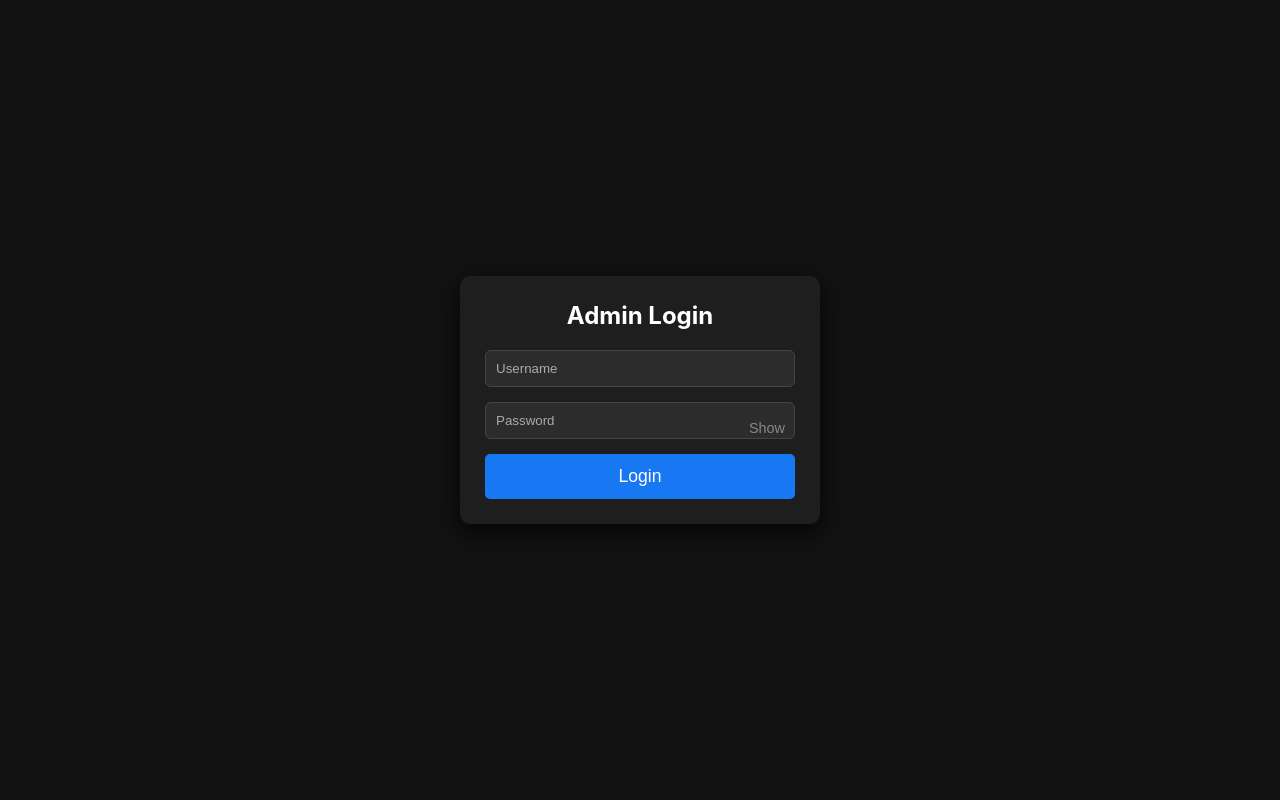
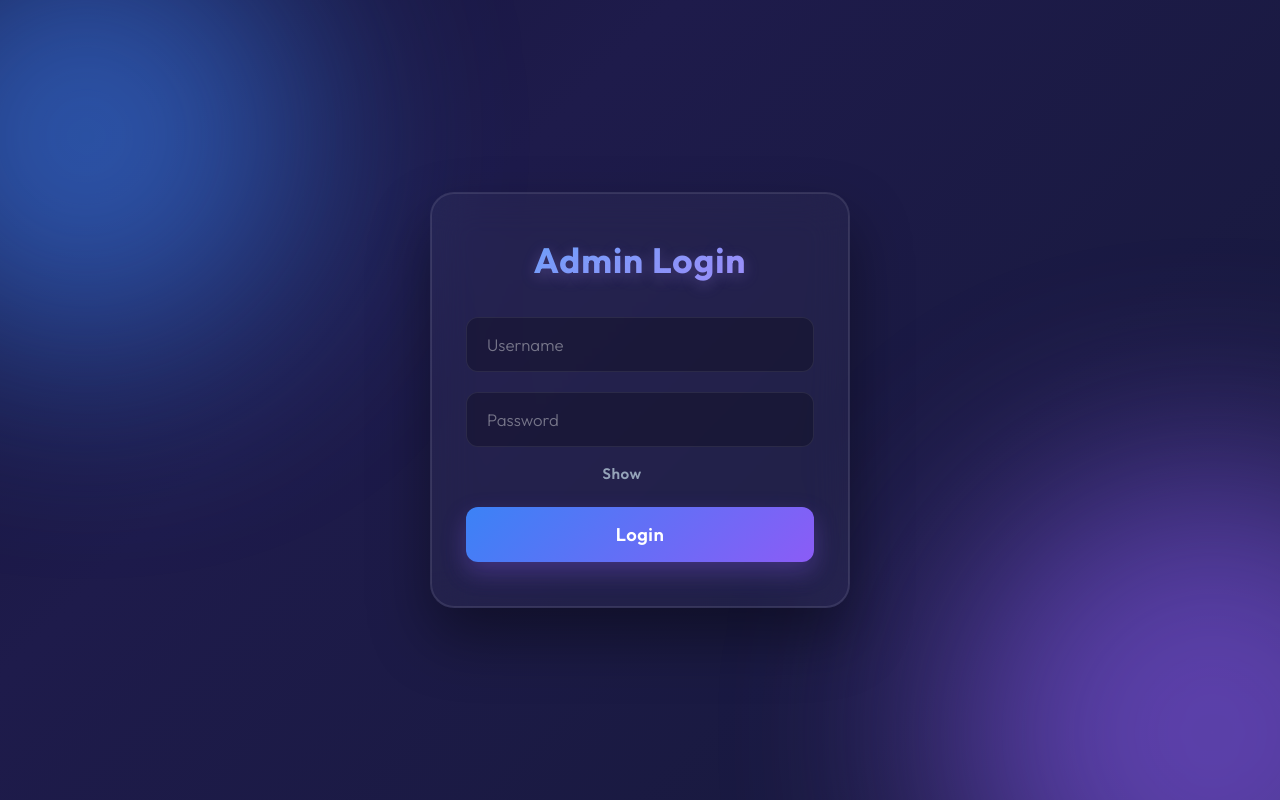
Before and after one commit to sujatapatel7827-maker/Library-Management-System, a React (Vite) app in the folder frontend/: page / in a window 1280 px wide. Built offline with nearby package versions, Linux system fonts and the light colour scheme; no server answers.

Commit message:
Redesign Admin Login page to premium glassmorphism UI

```diff
--- a/frontend/src/pages/AdminLogin.css
+++ b/frontend/src/pages/AdminLogin.css
@@ -1,55 +1,159 @@
+@import url('https://fonts.googleapis.com/css2?family=Outfit:wght@300;400;500;600;700&display=swap');
+
 .login-wrapper {
   height: 100vh;
   display: flex;
   justify-content: center;
   align-items: center;
-  background-color: #121212;
+  /* Premium animated gradient background */
+  background: linear-gradient(-45deg, #0f172a, #1e1b4b, #020617, #312e81);
+  background-size: 400% 400%;
+  animation: gradientBG 15s ease infinite;
+  font-family: 'Outfit', sans-serif;
+  overflow: hidden;
+  position: relative;
 }
 
+@keyframes gradientBG {
+  0% { background-position: 0% 50%; }
+  50% { background-position: 100% 50%; }
+  100% { background-position: 0% 50%; }
+}
+
+/* Subtle background glowing orbs */
+.login-wrapper::before,
+.login-wrapper::after {
+  content: '';
+  position: absolute;
+  border-radius: 50%;
+  filter: blur(100px);
+  z-index: 1;
+  opacity: 0.6;
+  animation: float 10s infinite ease-in-out alternate;
+}
+
+.login-wrapper::before {
+  width: 400px;
+  height: 400px;
+  background: #3b82f6;
+  top: -100px;
+  left: -150px;
+}
+
+.login-wrapper::after {
+  width: 500px;
+  height: 500px;
+  background: #8b5cf6;
+  bottom: -150px;
+  right: -150px;
+  animation-delay: -5s;
+}
+
+@keyframes float {
+  0% { transform: translate(0, 0) scale(1); }
+  100% { transform: translate(40px, 40px) scale(1.1); }
+}
+
+/* Glassmorphism Card */
 .login-card {
   width: 90%;
-  max-width: 360px;
-  padding: 25px;
-  background: #1e1e1e;
-  border-radius: 10px;
-  box-shadow: 0 8px 25px rgba(0, 0, 0, 0.8);
+  max-width: 420px;
+  padding: 45px 35px;
+  background: rgba(255, 255, 255, 0.03);
+  backdrop-filter: blur(20px);
+  -webkit-backdrop-filter: blur(20px);
+  border: 1px solid rgba(255, 255, 255, 0.08);
+  border-radius: 24px;
+  box-shadow: 0 30px 60px rgba(0, 0, 0, 0.4), inset 0 0 0 1px rgba(255, 255, 255, 0.1);
   text-align: center;
+  position: relative;
+  z-index: 10;
+  transition: transform 0.4s cubic-bezier(0.175, 0.885, 0.32, 1.275), box-shadow 0.4s ease;
+}
+
+.login-card:hover {
+  transform: translateY(-8px);
+  box-shadow: 0 40px 80px rgba(0, 0, 0, 0.6), inset 0 0 0 1px rgba(255, 255, 255, 0.2);
 }
 
 .login-card h2 {
-  margin-bottom: 20px;
+  margin-bottom: 35px;
   color: #ffffff;
+  font-size: 2.2rem;
+  font-weight: 700;
+  letter-spacing: 1px;
+  background: linear-gradient(135deg, #60a5fa 0%, #a78bfa 100%);
+  -webkit-background-clip: text;
+  -webkit-text-fill-color: transparent;
+  text-shadow: 0px 4px 15px rgba(167, 139, 250, 0.3);
 }
 
 .login-card input {
   width: 100%;
-  padding: 10px;
-  margin-bottom: 15px;
-  background: #2c2c2c;
-  border: 1px solid #444;
+  padding: 16px 20px;
+  margin-bottom: 20px;
+  background: rgba(0, 0, 0, 0.25);
+  border: 1px solid rgba(255, 255, 255, 0.08);
   color: #fff;
-  border-radius: 6px;
+  border-radius: 12px;
+  font-size: 1.05rem;
+  font-family: inherit;
+  transition: all 0.3s ease;
+  box-sizing: border-box;
 }
 
 .login-card input::placeholder {
-  color: #aaa;
+  color: rgba(255, 255, 255, 0.4);
+  font-weight: 300;
+}
+
+.login-card input:focus {
+  outline: none;
+  border-color: #8b5cf6;
+  background: rgba(0, 0, 0, 0.4);
+  box-shadow: 0 0 20px rgba(139, 92, 246, 0.25);
+  transform: translateY(-2px);
 }
 
 .login-card button {
   width: 100%;
-  padding: 12px;
-  background: #1877f2;
+  padding: 16px;
+  margin-top: 15px;
+  background: linear-gradient(135deg, #3b82f6 0%, #8b5cf6 100%);
   color: #ffffff;
   border: none;
-  border-radius: 5px;
-  font-size: 1.1rem;
-  font-weight: 500;
+  border-radius: 12px;
+  font-size: 1.15rem;
+  font-weight: 600;
+  font-family: inherit;
+  letter-spacing: 0.5px;
   cursor: pointer;
-  transition: background 0.3s;
+  transition: all 0.3s ease;
+  box-shadow: 0 10px 25px rgba(139, 92, 246, 0.3);
+  position: relative;
+  overflow: hidden;
+}
+
+.login-card button::before {
+  content: '';
+  position: absolute;
+  top: 0; left: -100%;
+  width: 100%; height: 100%;
+  background: linear-gradient(90deg, transparent, rgba(255,255,255,0.25), transparent);
+  transition: left 0.6s ease;
+}
+
+.login-card button:hover::before {
+  left: 100%;
 }
 
 .login-card button:hover {
-  background: #166fe5;
+  transform: translateY(-3px);
+  box-shadow: 0 15px 35px rgba(139, 92, 246, 0.5);
+}
+
+.login-card button:active {
+  transform: translateY(1px);
 }
 
 .password-input-container {
@@ -57,21 +161,44 @@
   width: 100%;
 }
 
+.password-input-container input {
+  margin-bottom: 25px;
+}
+
 .toggle-password-btn {
   position: absolute;
-  right: 10px;
-  top: 50%;
+  right: 18px;
+  top: calc(50% - 12px); /* Centered vertically relative to the input */
   transform: translateY(-50%);
   background: transparent !important;
-  color: #888 !important;
-  border: none;
+  color: #94a3b8 !important;
+  border: none !important;
+  box-shadow: none !important;
   padding: 0 !important;
-  margin: 0;
+  margin: 0 !important;
   width: auto !important;
-  font-size: 0.9rem !important;
+  font-size: 0.95rem !important;
+  font-weight: 500;
   cursor: pointer;
+  transition: color 0.3s ease;
 }
 
 .toggle-password-btn:hover {
-  color: #ccc !important;
+  color: #ffffff !important;
+  transform: translateY(-50%) !important;
 }
+
+/* Scrollbar styling for a cleaner look if needed */
+::-webkit-scrollbar {
+  width: 8px;
+}
+::-webkit-scrollbar-track {
+  background: #0f172a;
+}
+::-webkit-scrollbar-thumb {
+  background: #334155;
+  border-radius: 4px;
+}
+::-webkit-scrollbar-thumb:hover {
+  background: #475569;
+}
```
